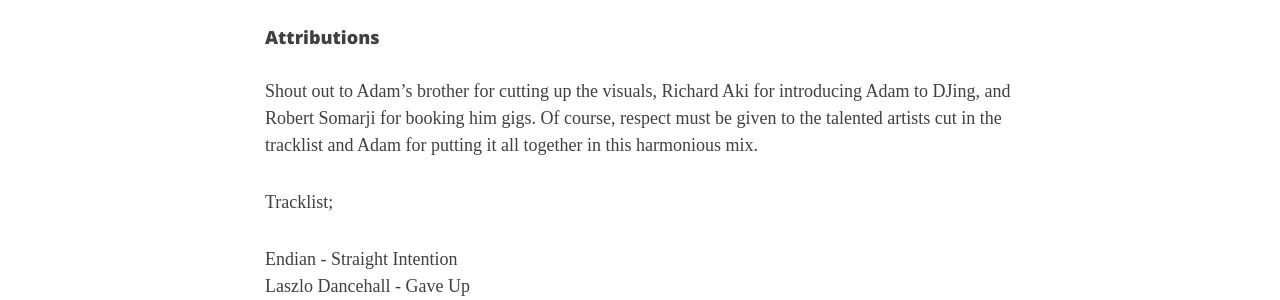
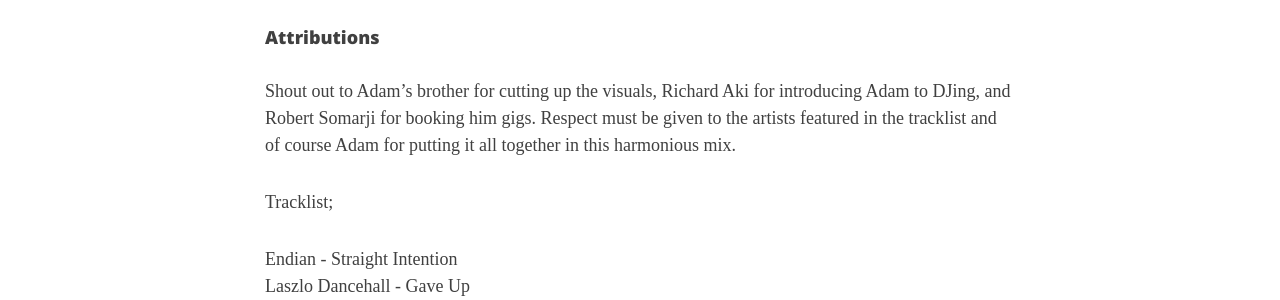
Before and after one commit to rhymeswithzion/rwz-test, a Jekyll site: the page built from _posts/2017-07-19-adam-yee-mix-vol-1.md, in a window 1280 px wide and 900 px high, scrolled down 1419 px. Shown: the part 179-479 px from the top of the window. Built offline with Jekyll 4.4.1, drawn with Linux system fonts in a browser that asks for light colours; some web fonts are replaced; comment, search, counter and statistics services are not loaded.

Commit message:
Update 2017-07-19-adam-yee-mix-vol-1.md

```diff
--- a/_posts/2017-07-19-adam-yee-mix-vol-1.md
+++ b/_posts/2017-07-19-adam-yee-mix-vol-1.md
@@ -31,7 +31,7 @@ Now having entered the professional world of work as a Cheese buyer, Adam has le
 
 #### Attributions
 
-Shout out to Adam's brother for cutting up the visuals, Richard Aki for introducing Adam to DJing, and Robert Somarji for booking him gigs. Of course, respect must be given to the talented artists cut in the tracklist and Adam for putting it all together in this harmonious mix.
+Shout out to Adam's brother for cutting up the visuals, Richard Aki for introducing Adam to DJing, and Robert Somarji for booking him gigs. Respect must be given to the artists featured in the tracklist and of course Adam for putting it all together in this harmonious mix.
 
 Tracklist;
 
```
